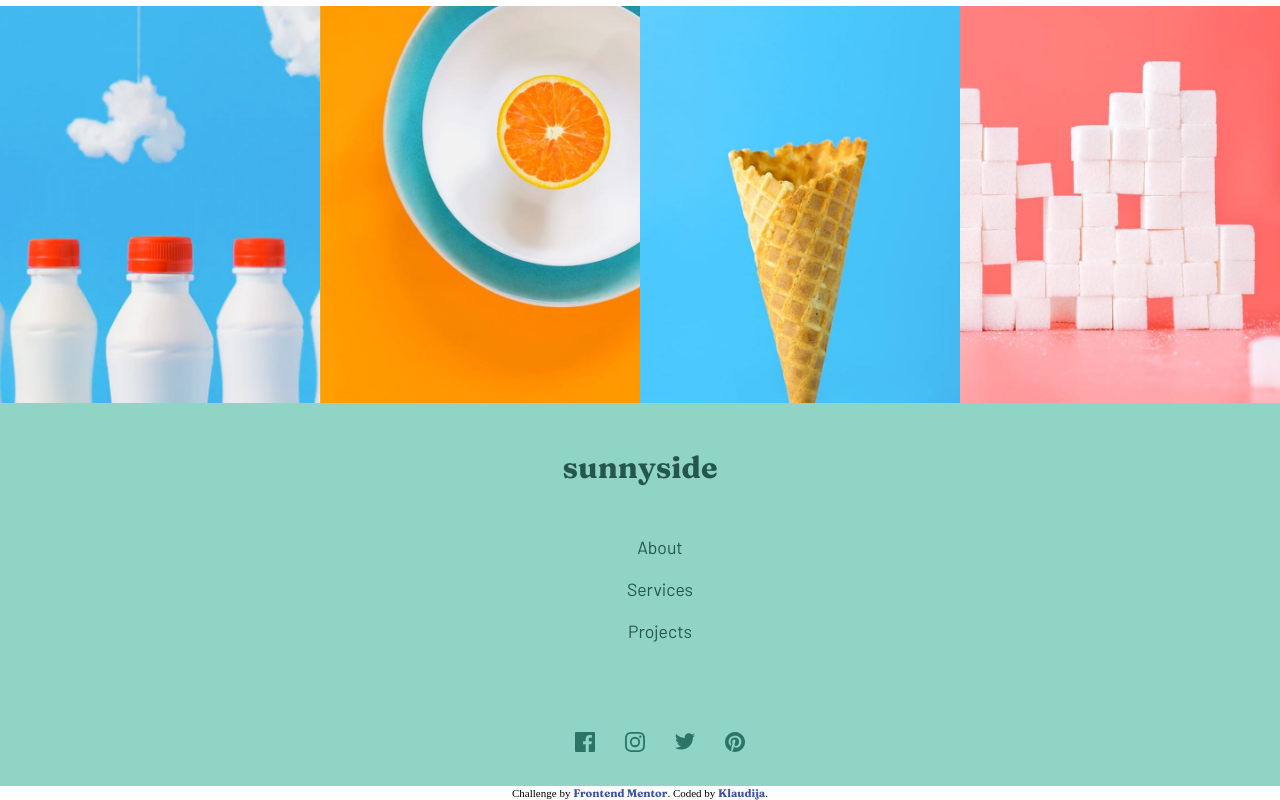
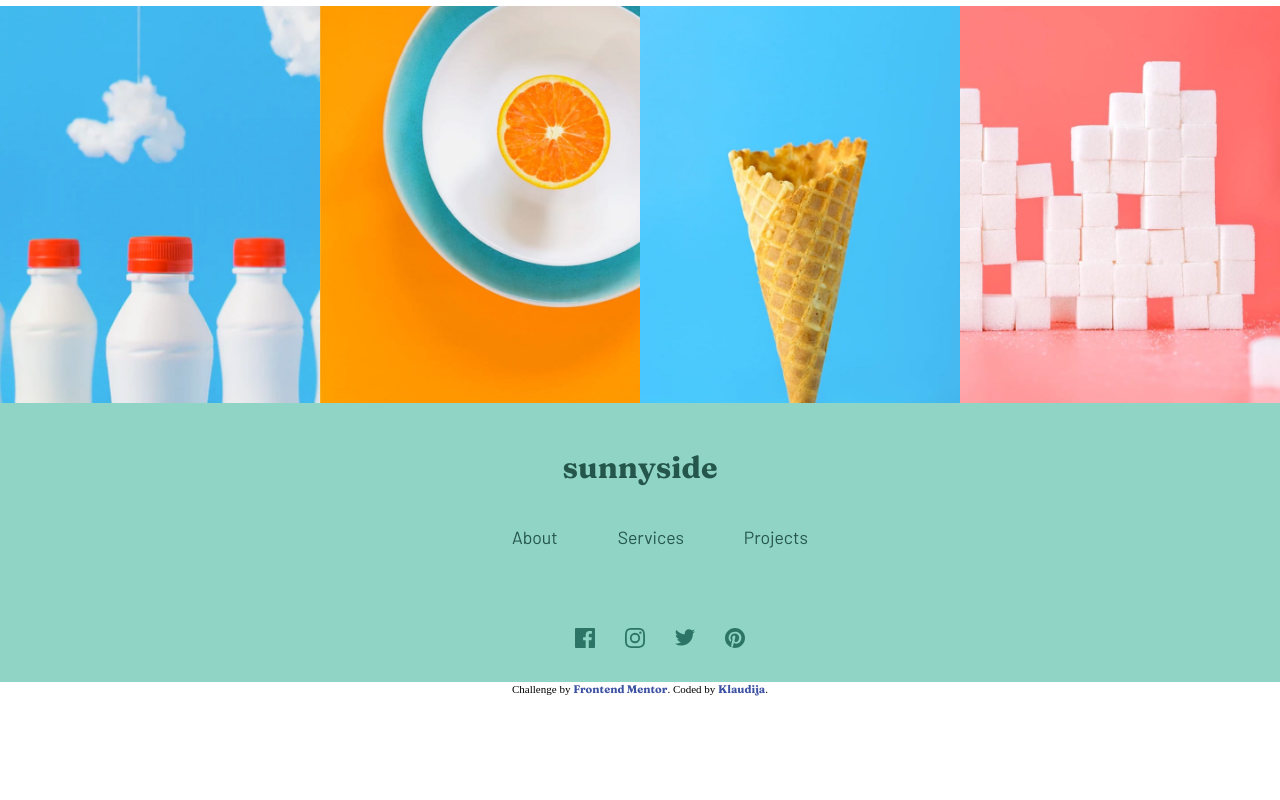
Before and after one commit to klaudij/sunnyside-agency-landing-page-main, a plain HTML site: page index.html in a window 1280 px wide. Shown: the part 3075-3875 px from the top of the page. After the commit the page ends 3771 px from the top, so only its background shows below. Drawn offline with Linux system fonts and the light colour scheme.

Commit message:
Add files via upload

```diff
--- a/style.css
+++ b/style.css
@@ -711,11 +711,15 @@ main section:nth-of-type(5) p {
   grid-template-columns: repeat(4, 1fr);
 }
 
+/*** Footer***/
 
-
-footer ul {
+footer nav ul {
   display: flex;
   flex-direction: row;
 }
 
+footer nav ul li{
+margin:0 30px;
 }
+
+}
```
